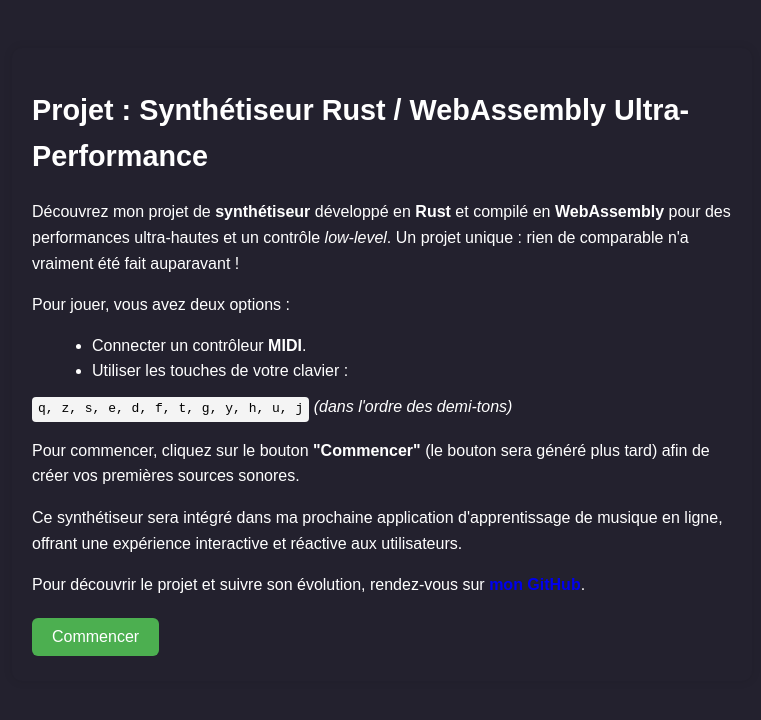
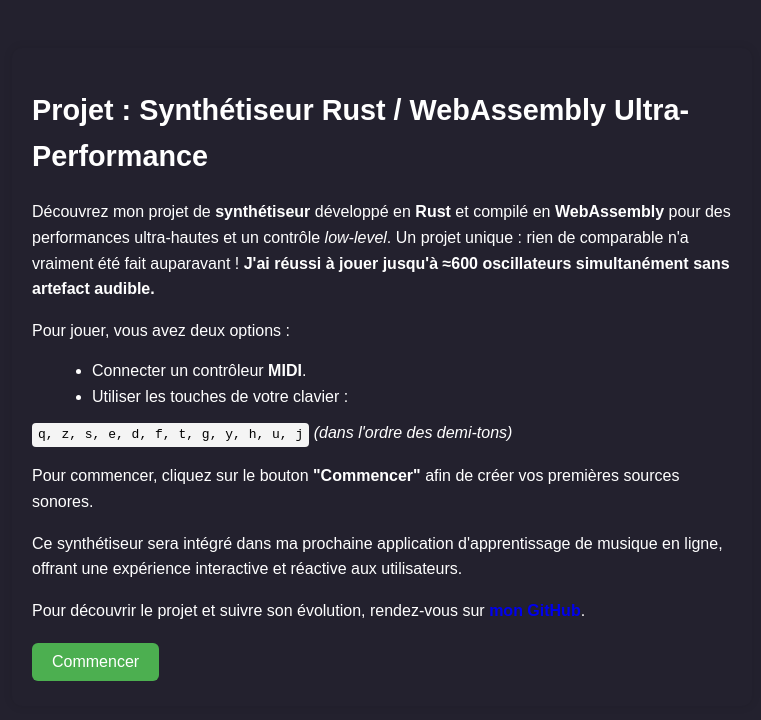
Before and after one commit to nemnem202/synthetizer, a website built with Vite: page index.html in a window 1280 px wide. Shown: the whole page, without its empty margins (258-1019 px from the left). Built offline with nearby package versions, Linux system fonts and the light colour scheme.

Commit message:
updated main page

```diff
--- a/src/app/app_bootstrap.ts
+++ b/src/app/app_bootstrap.ts
@@ -6,11 +6,12 @@ import { SynthComponent } from "../components/synth_component";
 
 const midi_controller = new MidiController();
 
-document.body.innerHTML = document.body.innerHTML = `
+document.body.innerHTML = `
   <div class="synth-presentation">
     <h1>Projet : Synthétiseur Rust / WebAssembly Ultra-Performance</h1>
     <p>
       Découvrez mon projet de <strong>synthétiseur</strong> développé en <strong>Rust</strong> et compilé en <strong>WebAssembly</strong> pour des performances ultra-hautes et un contrôle <em>low-level</em>. Un projet unique : rien de comparable n'a vraiment été fait auparavant !
+      <strong>J'ai réussi à jouer jusqu'à ≈600 oscillateurs simultanément sans artefact audible.</strong>
     </p>
     <p>
       Pour jouer, vous avez deux options :
@@ -21,7 +22,7 @@ document.body.innerHTML = document.body.innerHTML = `
       <code>q, z, s, e, d, f, t, g, y, h, u, j</code> <em>(dans l'ordre des demi-tons)</em>
     </p>
     <p>
-      Pour commencer, cliquez sur le bouton <strong>"Commencer"</strong> (le bouton sera généré plus tard) afin de créer vos premières sources sonores.
+      Pour commencer, cliquez sur le bouton <strong>"Commencer"</strong> afin de créer vos premières sources sonores.
     </p>
     <p>
       Ce synthétiseur sera intégré dans ma prochaine application d'apprentissage de musique en ligne, offrant une expérience interactive et réactive aux utilisateurs.
@@ -30,9 +31,8 @@ document.body.innerHTML = document.body.innerHTML = `
       Pour découvrir le projet et suivre son évolution, rendez-vous sur <a href="https://github.com/nemnem202" target="_blank">mon GitHub</a>.
     </p>
 
-        <button id="main_button">Commencer</button>
+    <button id="main_button">Commencer</button>
   </div>
-
 `;
 
 const btn = document.getElementById("main_button");
```
Also changed, not shown: dist/assets/index-C6OEH_Gp.js (added), dist/assets/index-ojwNvfdu.js (deleted), dist/index.html.
